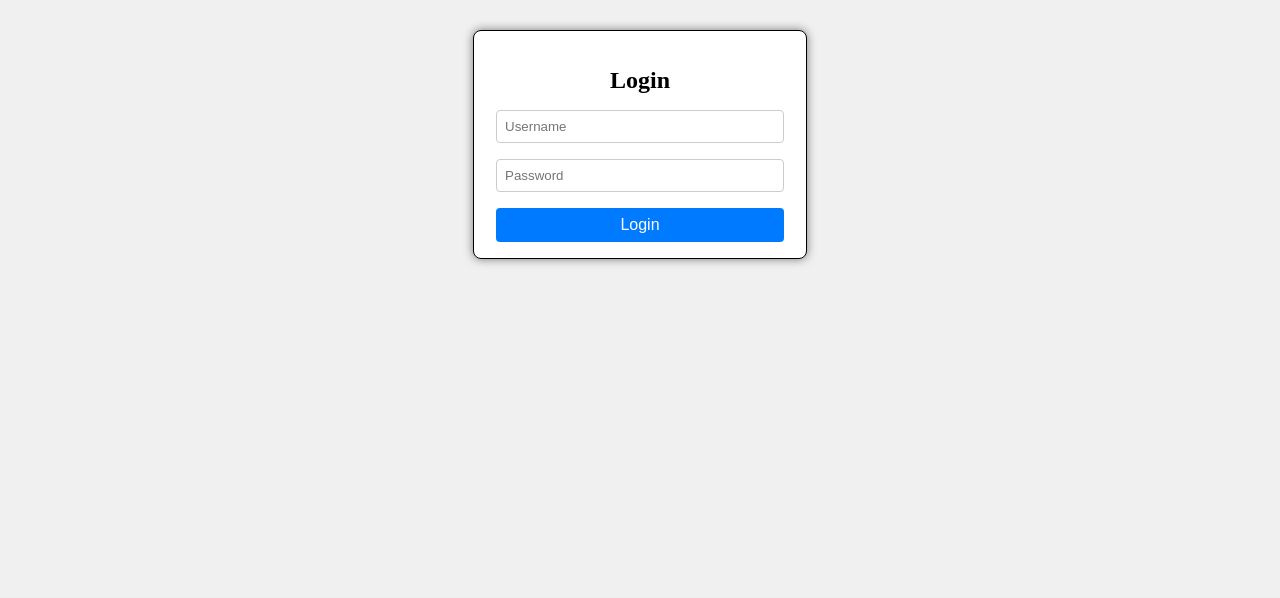
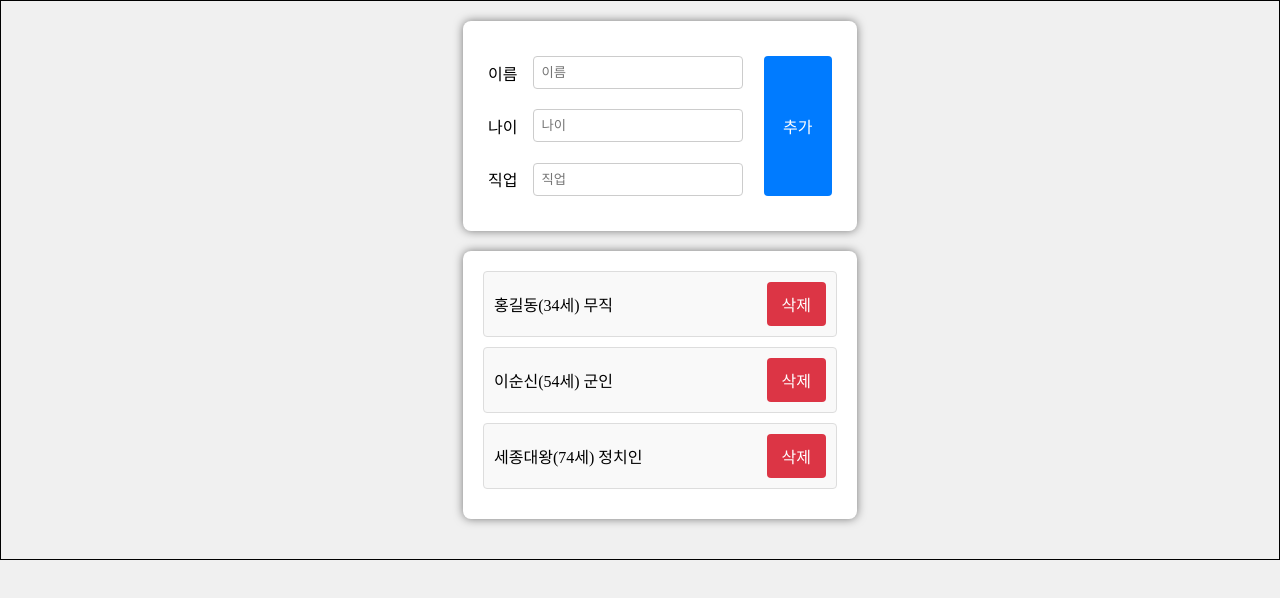
Before and after one commit to borgssam/YS_JAVA01_REACT, a React (Create React App) app: page / in a window 1280 px wide. Shown: the top 598 px of the page. Built offline with nearby package versions, Linux system fonts and the light colour scheme.

Commit message:
4장 리액트기본: 회원목록

```diff
--- /dev/null
+++ b/src/App003.jsx
@@ -0,0 +1,9 @@
+import {MemberList} from './components/MemberList';
+
+export function App(){
+  return (
+    <div>
+      <MemberList></MemberList>
+    </div>
+  );
+}
--- /dev/null
+++ b/src/components/MemberList.css
@@ -0,0 +1,80 @@
+
+body{
+  background-color: #f0f0f0;
+  display: flex;
+  flex-direction: column;
+  align-items: center;
+  justify-content: center;
+  padding:20px;
+  border: 1px solid black;
+  margin:0;
+}
+
+.input-container, .list-container{
+  background-color: white;
+  padding : 20px;
+  border-radius: 8px;
+  box-shadow: 0 0 10px rgba(0,0,0,0.5);
+  width:100%;
+  max-width: 900px;
+  margin-bottom: 20px;
+}
+.input-container table{
+  width: 100%;
+  border-spacing: 0 10px;
+}
+.input-container td{
+  padding: 5px;
+}
+.input-container input {
+   width: 95%;
+   padding:8px;
+   border: 1px solid #ccc;
+   border-radius: 4px;
+   box-sizing: border-box;
+}
+
+.input-container button{
+  padding: 10px 15px;
+  background-color: #007bff;
+  color:white;
+  border: none;
+  border-radius: 4px;
+  font-size: 16px;
+  cursor: pointer;
+  height:140px;
+  width:100%;
+}
+.input-container button:hover{
+  background-color: #0056b3;
+}
+.list-container ul{
+  list-style: none;
+  margin: 0;
+  padding: 0;
+}
+
+.list-container li{
+  background-color: #f9f9f9;
+  padding:10px;
+  border:1px solid #ddd;
+  border-radius: 4px;
+  margin-bottom: 10px;
+  display:flex;
+  justify-content: space-between;
+  align-items : center;
+}
+
+.list-container button{
+  padding: 10px 15px;
+  background-color: #dc3545;
+  color:white;
+  border: none;
+  border-radius: 4px;
+  font-size: 16px;
+  cursor: pointer;
+}
+
+.list-container button:hover{
+  background-color: #c82333;
+}
--- /dev/null
+++ b/src/components/MemberList.jsx
@@ -0,0 +1,36 @@
+import './MemberList.css';
+export function MemberList(){
+  return (
+    <>
+    <div className="input-container">
+      <form action="">
+        <table >
+          <tr>
+            <td>이름</td>
+            <td><input type="text" placeholder="이름" id="nameInput"/></td>
+            <td rowspan="3"><button id="addBtn">추가</button></td>
+          </tr>
+          <tr>
+            <td>나이</td>
+            <td><input type="text" placeholder="나이" id="ageInput"/></td>
+          </tr>
+          <tr>
+            <td>직업</td>
+            <td><input  type="text" placeholder="직업" id="jobInput"/></td>
+          </tr>
+        </table>
+      </form>
+    </div>
+
+    <div className="list-container">
+      <ul id="userList">
+        <li>홍길동(34세) 무직 <button className="delBtn">삭제</button></li>
+        <li>이순신(54세) 군인 <button className="delBtn">삭제</button></li>
+        <li>세종대왕(74세) 정치인 <button className="delBtn">삭제</button></li>
+      </ul>
+
+    </div>
+
+  </>
+  );
+}
--- a/src/index.js
+++ b/src/index.js
@@ -1,5 +1,5 @@
 import ReactDOM from 'react-dom/client';
-import {App} from './App002';
+import {App} from './App003';
 
 const root = ReactDOM.createRoot(document.getElementById('root'));
 root.render(
--- /dev/null
+++ b/src/test/test3.html
@@ -0,0 +1,173 @@
+<!DOCTYPE html>
+<html lang="en">
+<head>
+  <meta charset="UTF-8">
+  <meta name="viewport" content="width=device-width, initial-scale=1.0">
+  <title>Document</title>
+
+  <style>
+    body {
+        background-color: #f0f0f0;
+        font-family: Arial, sans-serif;
+        display: flex;
+        flex-direction: column;
+        align-items: center;
+        justify-content: center;
+        min-height: 100vh;
+        margin: 0;
+        padding: 20px;
+    }
+
+    .input-container, .list-container {
+        background-color: white;
+        padding: 20px;
+        border-radius: 8px;
+        box-shadow: 0 0 10px rgba(0, 0, 0, 0.1);
+        margin-bottom: 20px;
+        width: 100%;
+        max-width: 600px;
+    }
+
+    .input-container table {
+        width: 100%;
+        border-spacing: 0 10px;
+    }
+
+    .input-container td {
+        padding: 5px;
+    }
+
+    .input-container input {
+        width: 100%;
+        padding: 8px;
+        border: 1px solid #ccc;
+        border-radius: 4px;
+        box-sizing: border-box;
+    }
+
+    button {
+        padding: 10px 15px;
+        background-color: #007bff;
+        color: white;
+        border: none;
+        border-radius: 4px;
+        font-size: 16px;
+        cursor: pointer;
+    }
+
+    button:hover {
+        background-color: #0056b3;
+    }
+
+    .input-container button{
+      height:140px;
+      width: 100%;
+    }
+
+    .list-container ul {
+        list-style-type: none;
+        padding: 0;
+        margin: 0;
+    }
+
+    .list-container li {
+        background-color: #f9f9f9;
+        padding: 10px;
+        border: 1px solid #ddd;
+        border-radius: 4px;
+        margin-bottom: 10px;
+        display: flex;
+        justify-content: space-between;
+        align-items: center;
+    }
+
+    .list-container button {
+        background-color: #dc3545;
+    }
+
+    .list-container button:hover {
+        background-color: #c82333;
+    }
+</style>
+</head>
+<body>
+  <div class="input-container">
+      <form id="userForm">
+        <table>
+          <tr>
+            <td>이름:</td>
+            <td><input id="nameInput" type='text' placeholder='이름'/></td>
+            <td rowspan="3">
+              <button id="addButton">추가</button>
+            </td>
+          </tr>
+          <tr>
+            <td>나이:</td>
+            <td><input id="ageInput" type='text' placeholder='나이'/></td>
+          </tr>
+          <tr>
+            <td>직업:</td>
+            <td><input id="jobInput" type='text' placeholder='직업'/></td>
+          </tr>
+        </table>
+      </form>
+
+  </div>
+  <div class="list-container">
+    <ul id="userList">
+      <li> 홍길동 (34세) 무직 <button class="deleteButton">삭제</button></li>
+      <li> 이순신 (54세) 군인 <button class="deleteButton">삭제</button></li>
+      <li> 세종대왕 (74세) 정치인 <button class="deleteButton">삭제</button></li>
+    </ul>
+  </div>
+
+
+  <script>
+    document.addEventListener('DOMContentLoaded', function() {
+      const addButton = document.getElementById('addButton');
+      const userList = document.getElementById('userList');
+      const userForm = document.getElementById('userForm');
+      const nameInput = document.getElementById('nameInput');
+      const ageInput = document.getElementById('ageInput');
+      const jobInput = document.getElementById('jobInput');
+
+      addButton.addEventListener('click', function(event) {
+        event.preventDefault();
+
+        const name = nameInput.value;
+        const age = ageInput.value;
+        const job = jobInput.value;
+
+        if (name.trim() === '' || age.trim() === '' || job.trim() === '') {
+          alert('모든 필드를 입력하세요.');
+          return;
+        }
+
+        const listItem = document.createElement('li');
+        listItem.textContent = `${name} (${age}세) ${job}`;
+
+        const deleteButton = document.createElement('button');
+        deleteButton.textContent = '삭제';
+        deleteButton.classList.add('deleteButton');
+        deleteButton.addEventListener('click', function() {
+          listItem.remove();
+        });
+
+        listItem.appendChild(deleteButton);
+        userList.appendChild(listItem);
+
+        userForm.reset(); // 폼 초기화
+      });
+
+      // 기존 아이템에 삭제 기능 추가
+      const deleteButtons = document.querySelectorAll('.deleteButton');
+      deleteButtons.forEach(button => {
+        button.addEventListener('click', function() {
+          button.parentElement.remove();
+        });
+      });
+    });
+  </script>
+
+</body>
+</html>
--- /dev/null
+++ b/src/test/test4.html
@@ -0,0 +1,121 @@
+<!DOCTYPE html>
+<html lang="en">
+<head>
+  <meta charset="UTF-8">
+  <meta name="viewport" content="width=device-width, initial-scale=1.0">
+  <title>Document</title>
+  <style>
+    body{
+      background-color: #f0f0f0;
+      display: flex;
+      flex-direction: column;
+      align-items: center;
+      justify-content: center;
+      padding:20px;
+      border: 1px solid black;
+      margin:0;
+    }
+
+    .input-container, .list-container{
+      background-color: white;
+      padding : 20px;
+      border-radius: 8px;
+      box-shadow: 0 0 10px rgba(0,0,0,0.5);
+      width:90%;
+      max-width: 500px;
+      margin-bottom: 20px;
+    }
+    .input-container table{
+      width: 100%;
+      border-spacing: 0 10px;
+    }
+    .input-container td{
+      padding: 5px;
+    }
+    .input-container input {
+       width: 95%;
+       padding:8px;
+       border: 1px solid #ccc;
+       border-radius: 4px;
+       box-sizing: border-box;
+    }
+
+    .input-container button{
+      padding: 10px 15px;
+      background-color: #007bff;
+      color:white;
+      border: none;
+      border-radius: 4px;
+      font-size: 16px;
+      cursor: pointer;
+      height:140px;
+      width:100%;
+    }
+    .input-container button:hover{
+      background-color: #0056b3;
+    }
+    .list-container ul{
+      list-style: none;
+      margin: 0;
+      padding: 0;
+    }
+
+    .list-container li{
+      background-color: #f9f9f9;
+      padding:10px;
+      border:1px solid #ddd;
+      border-radius: 4px;
+      margin-bottom: 10px;
+      display:flex;
+      justify-content: space-between;
+      align-items : center;
+    }
+
+    .list-container button{
+      padding: 10px 15px;
+      background-color: #dc3545;
+      color:white;
+      border: none;
+      border-radius: 4px;
+      font-size: 16px;
+      cursor: pointer;
+    }
+
+    .list-container button:hover{
+      background-color: #c82333;
+    }
+
+  </style>
+</head>
+<body>
+  <div class="input-container">
+    <form action="">
+      <table >
+        <tr>
+          <td>이름</td>
+          <td><input type="text" placeholder="이름" id="nameInput"></td>
+          <td rowspan="3"><button id="addBtn">추가</button></td>
+        </tr>
+        <tr>
+          <td>나이</td>
+          <td><input type="text" placeholder="나이" id="ageInput"></td>
+        </tr>
+        <tr>
+          <td>직업</td>
+          <td><input  type="text" placeholder="직업" id="jobInput"></td>
+        </tr>
+      </table>
+    </form>
+  </div>
+
+  <div class="list-container">
+    <ul id="userList">
+      <li>홍길동(34세) 무직 <button class="delBtn">삭제</button></li>
+      <li>이순신(54세) 군인 <button class="delBtn">삭제</button></li>
+      <li>세종대왕(74세) 정치인 <button class="delBtn">삭제</button></li>
+    </ul>
+
+  </div>
+
+</body>
+</html>
```
